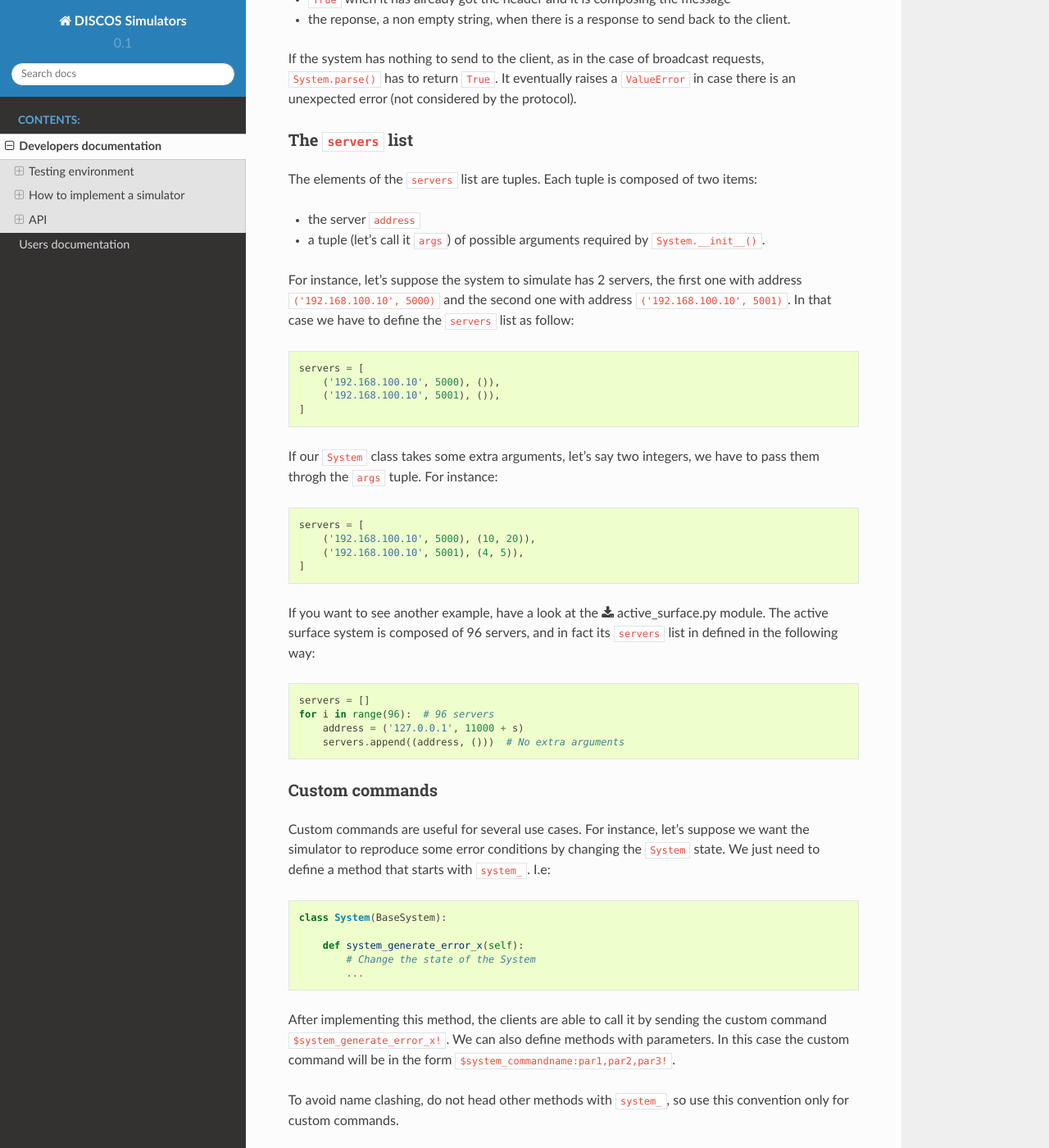
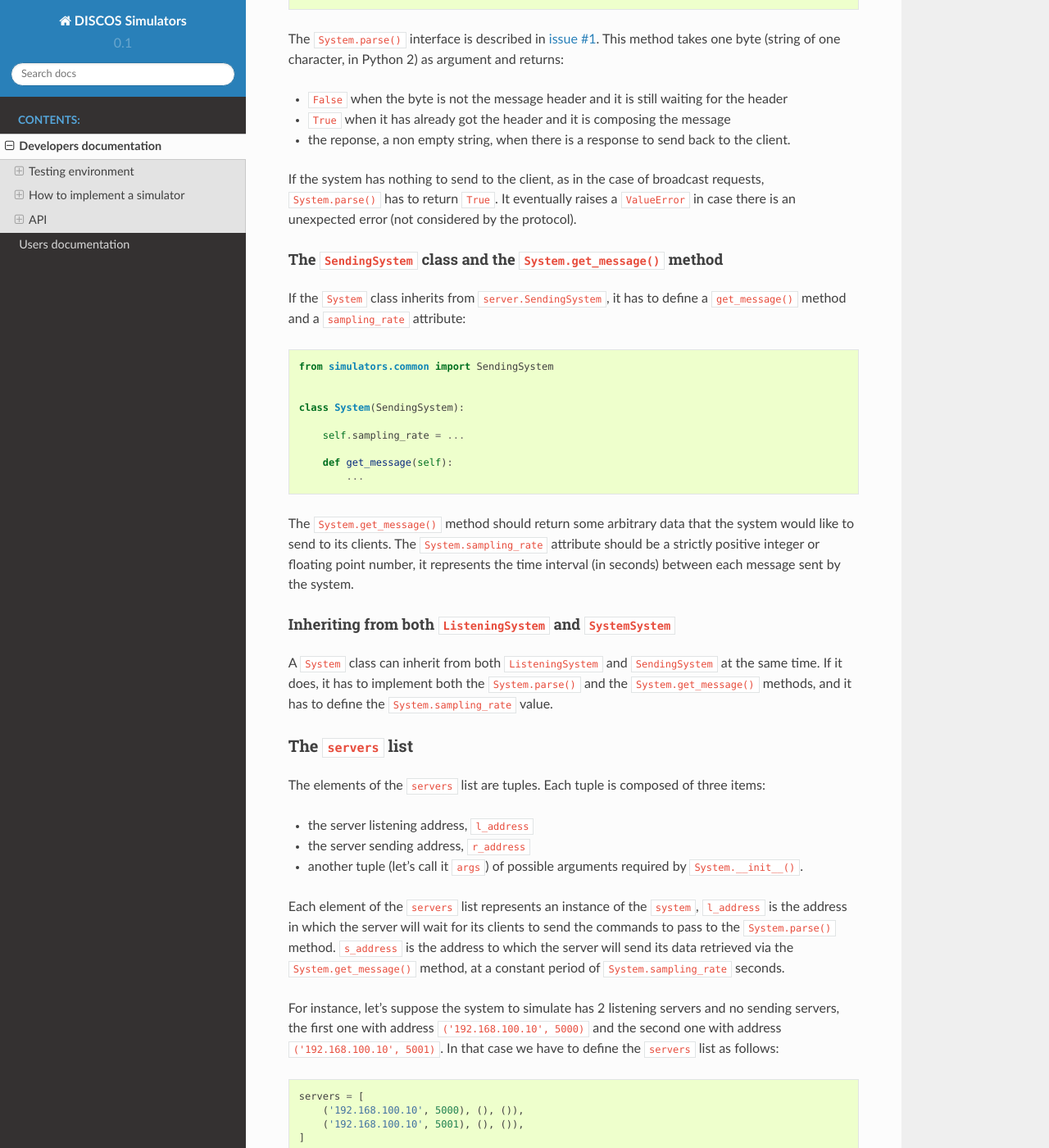
Before and after one commit to discos/simulators, a Sphinx documentation site: the page built from doc/developers.rst, in a window 1280 px wide and 1400 px high, scrolled down 3041 px. Shown: the whole window at 82% size. Built offline with Sphinx 7.4.7 and the Read the Docs theme 2.0.0, drawn with Linux system fonts in a browser that asks for light colours; some of the changed text lies outside the part shown.

Commit message:
Fix #120. Implemented multi socket server.

```diff
--- a/doc/developers.rst
+++ b/doc/developers.rst
@@ -143,17 +143,24 @@ To implement a simulator, you need to create a module that
 defines both a ``System`` class and a ``servers`` list.  The next
 sections will exaplain the API of these two objects.
 If you want to see an example, have a look at
-:download:`active_surface.py <../simulators/active_surface.py>`.
+:download:`acu.py <../simulators/acu.py>`.
 
 The ``System`` class
 --------------------
-The ``System`` class must inherit from ``server.BaseSystem``, and
-has to define a ``parse()`` method::
+The ``System`` class must inherit from one of the classes defined in :download:
+`common.py <../simulators/common.py>`, it can be inherited from ``server.ListeningSystem``
+or ``server.SendingSystem``, or from both simultaneously.
 
-    from simulators.common import BaseSystem
+The ``ListeningSystem`` class and the ``System.parse()`` method
+~~~~~~~~~~~~~~~~~~~~~~~~~~~~~~~~~~~~~~~~~~~~~~~~~~~~~~~~~~~~~~~
+
+If the ``System`` class inherits from ``server.ListeningSystem``, it has to define
+a ``parse()`` method::
+
+    from simulators.common import ListeningSystem
 
 
-    class System(BaseSystem):
+    class System(ListeningSystem):
 
         def parse(self, byte):
             ...
@@ -172,44 +179,96 @@ requests, ``System.parse()`` has to return ``True``.
 It eventually raises a ``ValueError`` in case there is an unexpected error (not
 considered by the protocol).
 
+The ``SendingSystem`` class and the ``System.get_message()`` method
+~~~~~~~~~~~~~~~~~~~~~~~~~~~~~~~~~~~~~~~~~~~~~~~~~~~~~~~~~~~~~~~~~~~
+
+If the ``System`` class inherits from ``server.SendingSystem``, it has to define
+a ``get_message()`` method and a ``sampling_rate`` attribute::
+
+    from simulators.common import SendingSystem
+
+
+    class System(SendingSystem):
+
+        self.sampling_rate = ...
+
+        def get_message(self):
+            ...
+
+The ``System.get_message()`` method should return some arbitrary data that the system
+would like to send to its clients. The ``System.sampling_rate`` attribute should be a
+strictly positive integer or floating point number, it represents the time interval
+(in seconds) between each message sent by the system.
+
+Inheriting from both ``ListeningSystem`` and ``SystemSystem``
+~~~~~~~~~~~~~~~~~~~~~~~~~~~~~~~~~~~~~~~~~~~~~~~~~~~~~~~~~~~~~
+
+A ``System`` class can inherit from both ``ListeningSystem`` and ``SendingSystem`` at
+the same time. If it does, it has to implement both the ``System.parse()`` and the
+``System.get_message()`` methods, and it has to define the ``System.sampling_rate`` value.
+
 
 The ``servers`` list
 --------------------
 The elements of the ``servers`` list are tuples.  Each tuple is composed
-of two items:
+of three items:
 
-* the server ``address``
-* a tuple (let's call it ``args``) of possible arguments required
+* the server listening address, ``l_address``
+* the server sending address, ``r_address``
+* another tuple (let's call it ``args``) of possible arguments required
   by ``System.__init__()``.
 
-For instance, let's suppose the system to simulate has 2
-servers, the first one with address ``('192.168.100.10', 5000)`` and the
-second one with address ``('192.168.100.10', 5001)``.  In that case we have
-to define the ``servers`` list as follow::
+Each element of the ``servers`` list represents an instance of the ``system``,
+``l_address`` is the address in which the server will wait for its clients
+to send the commands to pass to the ``System.parse()`` method. ``s_address`` is
+the address to which the server will send its data retrieved via the
+``System.get_message()`` method, at a constant period of ``System.sampling_rate``
+seconds.
 
+For instance, let's suppose the system to simulate has 2 listening servers
+and no sending servers, the first one with address ``('192.168.100.10', 5000)``
+and the second one with address ``('192.168.100.10', 5001)``.  In that case
+we have to define the ``servers`` list as follows::
 
     servers = [
-        ('192.168.100.10', 5000), ()),
-        ('192.168.100.10', 5001), ()),
+        ('192.168.100.10', 5000), (), ()),
+        ('192.168.100.10', 5001), (), ()),
     ]
 
 If our ``System`` class takes some extra arguments, let's say two integers,
 we have to pass them throgh the ``args`` tuple.  For instance::
 
     servers = [
-        ('192.168.100.10', 5000), (10, 20)),
-        ('192.168.100.10', 5001), (4, 5)),
+        ('192.168.100.10', 5000), (), (10, 20)),
+        ('192.168.100.10', 5001), (), (4, 5)),
+    ]
+
+If the system we want to simulate has instead 3 sending servers and no listening
+servers, we have to define the ``servers`` list as follows::
+
+    servers = [
+        ((), ('192.168.100.10', 5002), ()),
+        ((), ('192.168.100.10', 5003), ()),
+        ((), ('192.168.100.11', 5000), ()),
+    ]
+
+Finally, a system instance can act as both listening and sending server. In this case,
+each server list entry must be defined as follows::
+
+    servers = [
+        (('192.168.100.10', 5003), ('192.168.100.10', 5004), ()),
+        (('192.168.100.10', 6000), ('192.168.100.10', 6001), ()),
     ]
 
 If you want to see another example, have a look at the
 :download:`active_surface.py <../simulators/active_surface.py>` module.
-The active surface system is composed of 96 servers, and in fact its
-``servers`` list in defined in the following way::
+The active surface system is composed of 96 listening servers, and in fact
+its ``servers`` list in defined in the following way::
 
     servers = []
-    for i in range(96):  # 96 servers
-        address = ('127.0.0.1', 11000 + s)
-        servers.append((address, ()))  # No extra arguments
+    for line in range(96):  # 96 servers
+        l_address = ('127.0.0.1', 11000 + line)
+        servers.append((l_address, (), ()))  # No sending servers or extra args
 
 
 Custom commands
@@ -248,10 +307,15 @@ Server module
 .. module:: simulators.server
 
 
-Handler class
-~~~~~~~~~~~~~
+Handler classes
+~~~~~~~~~~~~~~~
 
-.. autoclass:: Handler
+.. autoclass:: ListenHandler
+   :members:
+   :inherited-members:
+
+
+.. autoclass:: SendHandler
    :members:
    :inherited-members:
 
```
Also changed, not shown: 8 other files.
